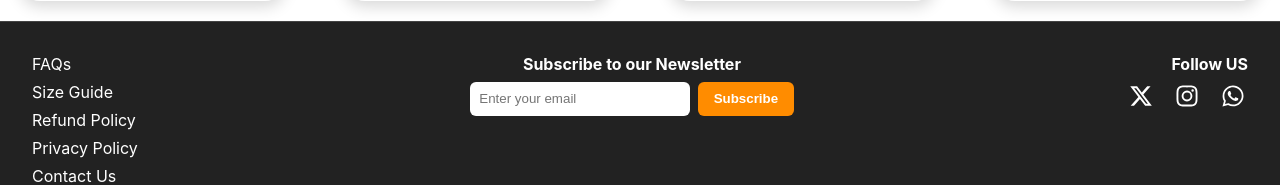
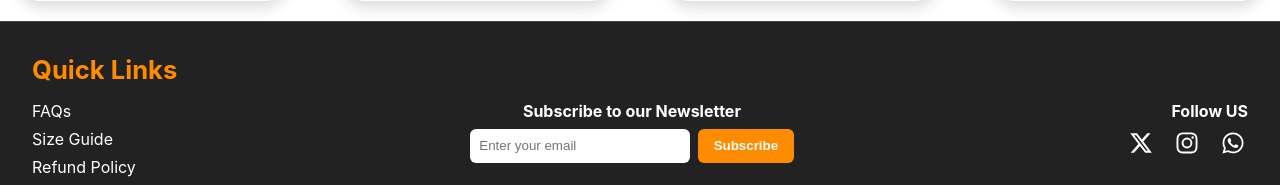
Before and after one commit to Arole01/JerseyDynasty, a React (Create React App) app: page / in a window 1280 px wide. Shown: the part 4735-4920 px from the top of the page. Built offline with nearby package versions, Linux system fonts and the light colour scheme.

Commit message:
FAQs css

```diff
--- a/src/Components/Footer.css
+++ b/src/Components/Footer.css
@@ -9,10 +9,25 @@
     border-top: 1px solid #444;
 }
 
+/* Quick Links heading */
+.footer-container h1 {
+  width: 100%;              /* make heading span full width */
+  margin-bottom: 1rem;      /* space below heading */
+  font-size: 1.6rem;
+  color: #FF8C00;
+  text-align: left;
+}
+
+/* Ensure links sit directly under Quick Links */
+.footer-left {
+  margin-top: 0;            /* remove extra spacing */
+}
+
 
 .footer-left ul {
     list-style: none;
     padding: 0;
+    margin-top: 0;
 }
 
 .footer-left ul li {
--- a/src/Components/Footer.js
+++ b/src/Components/Footer.js
@@ -7,6 +7,7 @@ import "./Footer.css"
 export const Footer = () => {
     return (
         <footer className="footer-container">
+            <h1>Quick Links</h1>
             <div className="footer-left">
                 <ul>
                     <li><Link to="/faqs">FAQs</Link></li>
```
